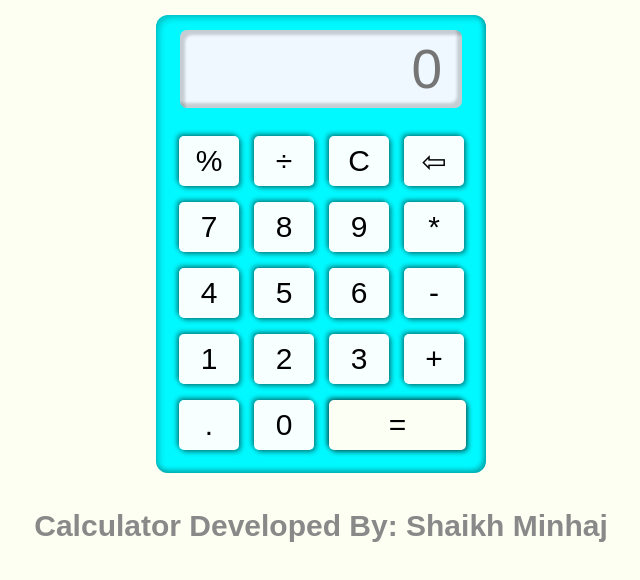
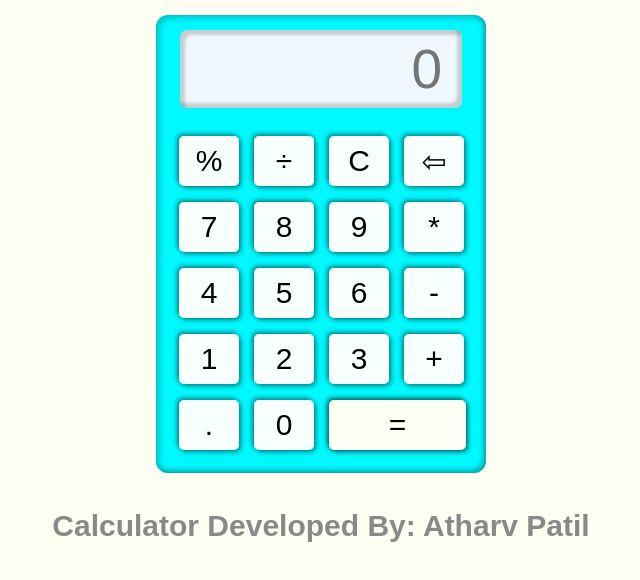
Before and after one commit to Atharv-14-ai/calc, a plain HTML site: page index.html in a window 1280 px wide. Shown: the part 142-722 px from the top of the page, without its empty margins (319-959 px from the left). Drawn offline with Linux system fonts and the light colour scheme.

Commit message:
Update index.html

```diff
--- a/index.html
+++ b/index.html
@@ -42,7 +42,7 @@
         </div>
     </div>
 <div>
-    <h6>Calculator Developed By: Shaikh Minhaj</h6>
+    <h6>Calculator Developed By: Atharv Patil</h6>
 </div>
 
 <script src="calci.js"></script>
```
